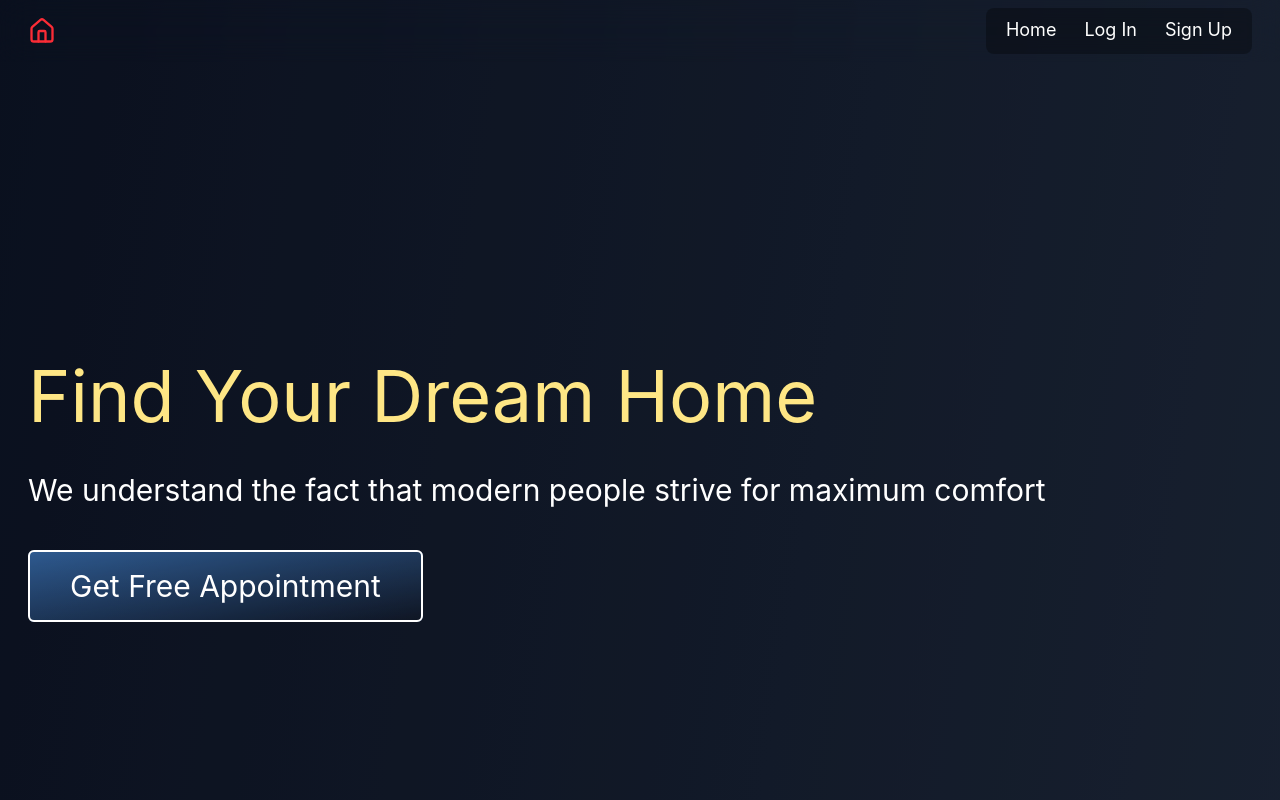
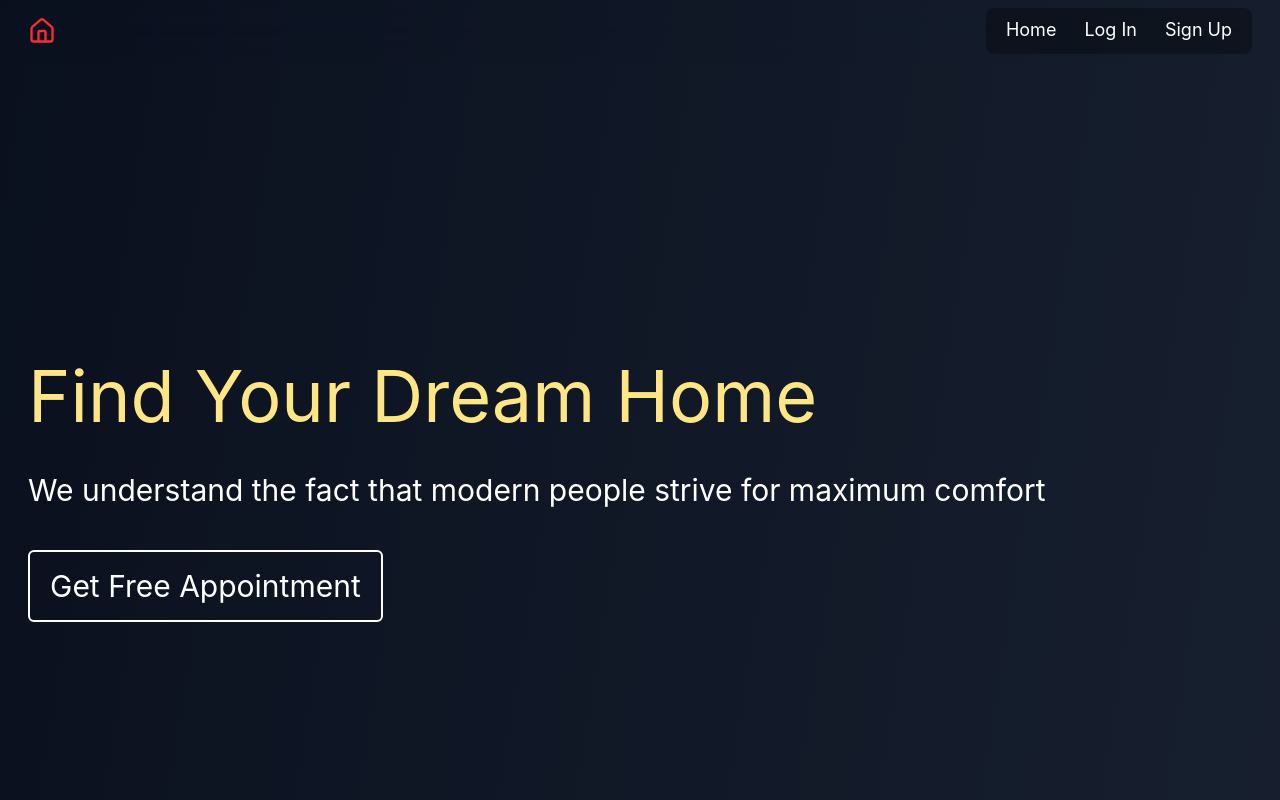
Before and after one commit to acquah-forever/my-realEstate, a React (Vite) app: page / in a window 1280 px wide. Shown: the top 800 px of the page. Built offline with nearby package versions, Linux system fonts and the light colour scheme; grey boxes are pictures that could not be loaded.

Commit message:
finalised motion in Hero.jsx

```diff
--- a/src/components/Hero.jsx
+++ b/src/components/Hero.jsx
@@ -3,19 +3,28 @@ import { motion } from 'motion/react'
 import Res from '../assets/buildings/hero.jpg'
 import { HashLink } from 'react-router-hash-link'
 
+const parent = {
+  hidden:{opacity:0, y:-50},
+  visible:{opacity:1, y:0, transition:{staggerChildren: 0.5, duration:0.8}}
+}
+
+const children = {
+  hidden:{opacity:0, y:-50},
+  visible:{opacity:1, y:0}
+}
 
 const Hero = () => {
 
   return (
     <div id='hero' className='bg-[url("https://plus.unsplash.com/premium_photo-1754251306733-120ef8883f91?q=80&w=2070&auto=format&fit=crop&ixlib=rb-4.1.0&ixid=M3wxMjA3fDB8MHxwaG90by1wYWdlfHx8fGVufDB8fHx8fA%3D%3D")] relative min-h-screen flex flex-col justify-start  text-center bg-cover bg-center bg-fixed bg-no-repeat overflow-hidden' >
       <div className='absolute inset-0 bg-black/30 z-0'></div>
-      <div className='relative z-10 text-white text-left space-y-10 px-7 py-10 mt-70 sm:mt-75 md:mt-80'>
-        <h1 className='text-5xl sm:text-6xl text-center sm:text-left md:text-7xl text-amber-200'>Find Your Dream Home</h1>
-        <h2 className='text-2xl text-center sm:text-left sm:text-3xl text-white'>We understand the fact that modern people strive for maximum comfort</h2>
-        <div className='mt-15 w-fit mx-auto sm:mx-0 hover:scale-110 transition-all ease-in-out duration-300'>
-          <HashLink to='/#form' className="border-2 relative z-10 mt-10 text-white bg-linear-to-br from-blue-400/50 px-5 sm:px-7 md:px-10 py-4 rounded-md text-xl sm:text-2xl md:text-3xl">Get Free Appointment</HashLink>
+      <motion.div variants={parent} initial="hidden" animate="visible" viewport={{once:true, amount:0.3}} className='relative z-10 text-white text-left space-y-10 px-7 py-10 mt-70 sm:mt-75 md:mt-80'>
+        <motion.h1 variants={children} className='text-5xl sm:text-6xl text-center sm:text-left md:text-7xl text-amber-200'>Find Your Dream Home</motion.h1>
+        <motion.h2 variants={children} className='text-2xl text-center sm:text-left sm:text-3xl text-white'>We understand the fact that modern people strive for maximum comfort</motion.h2>
+        <div  className='mt-15 w-fit mx-auto sm:mx-0 hover:scale-105 transition-all ease-in-out duration-300'>
+          <motion.HashLink variants={children} to='/#form' className="border-2 relative z-10 mt-10 text-white px-5  py-4 rounded-md text-xl sm:text-2xl md:text-3xl">Get Free Appointment</motion.HashLink>
         </div>
-      </div>
+      </motion.div>
 
     </div>
   )
```
